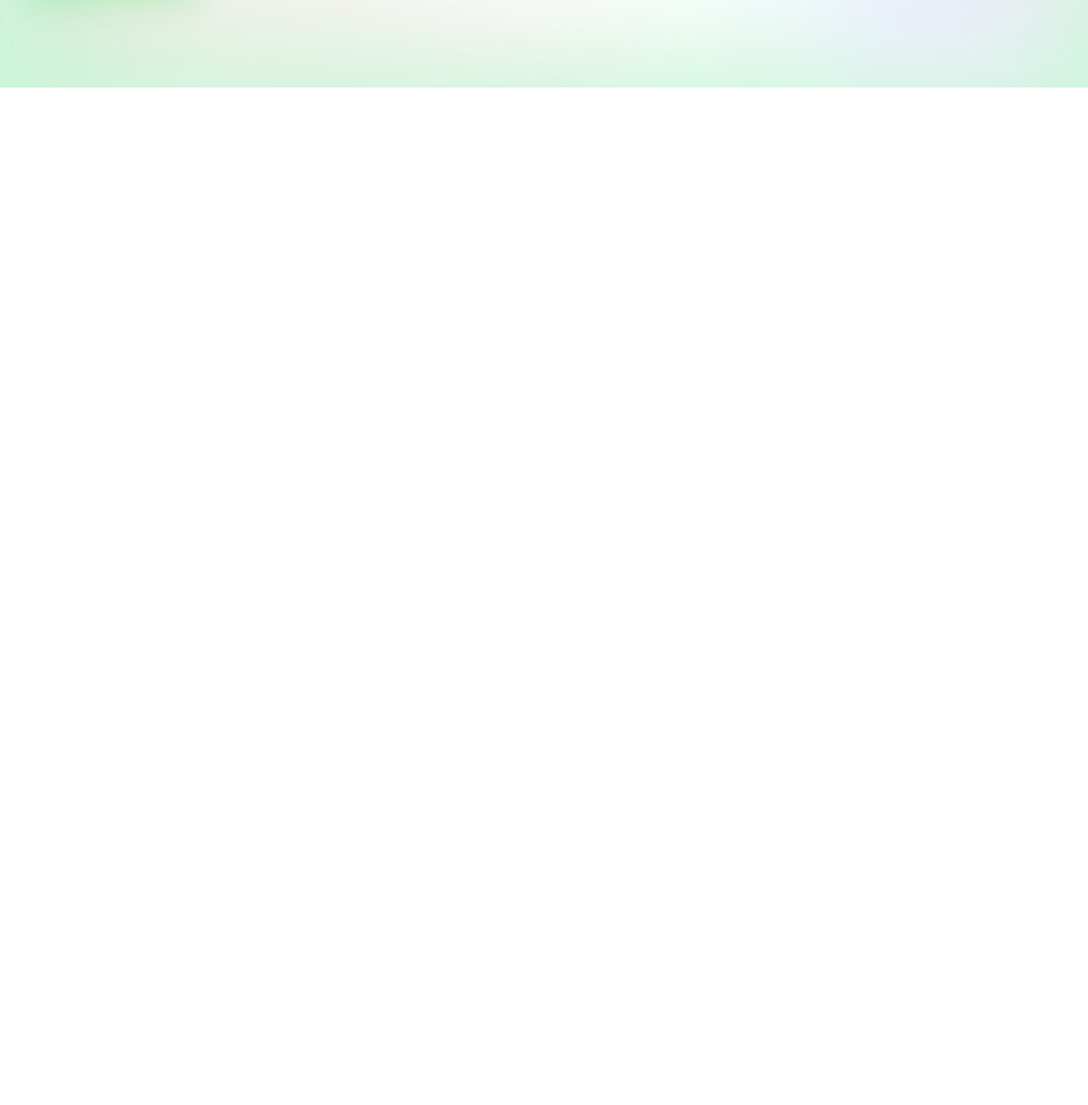
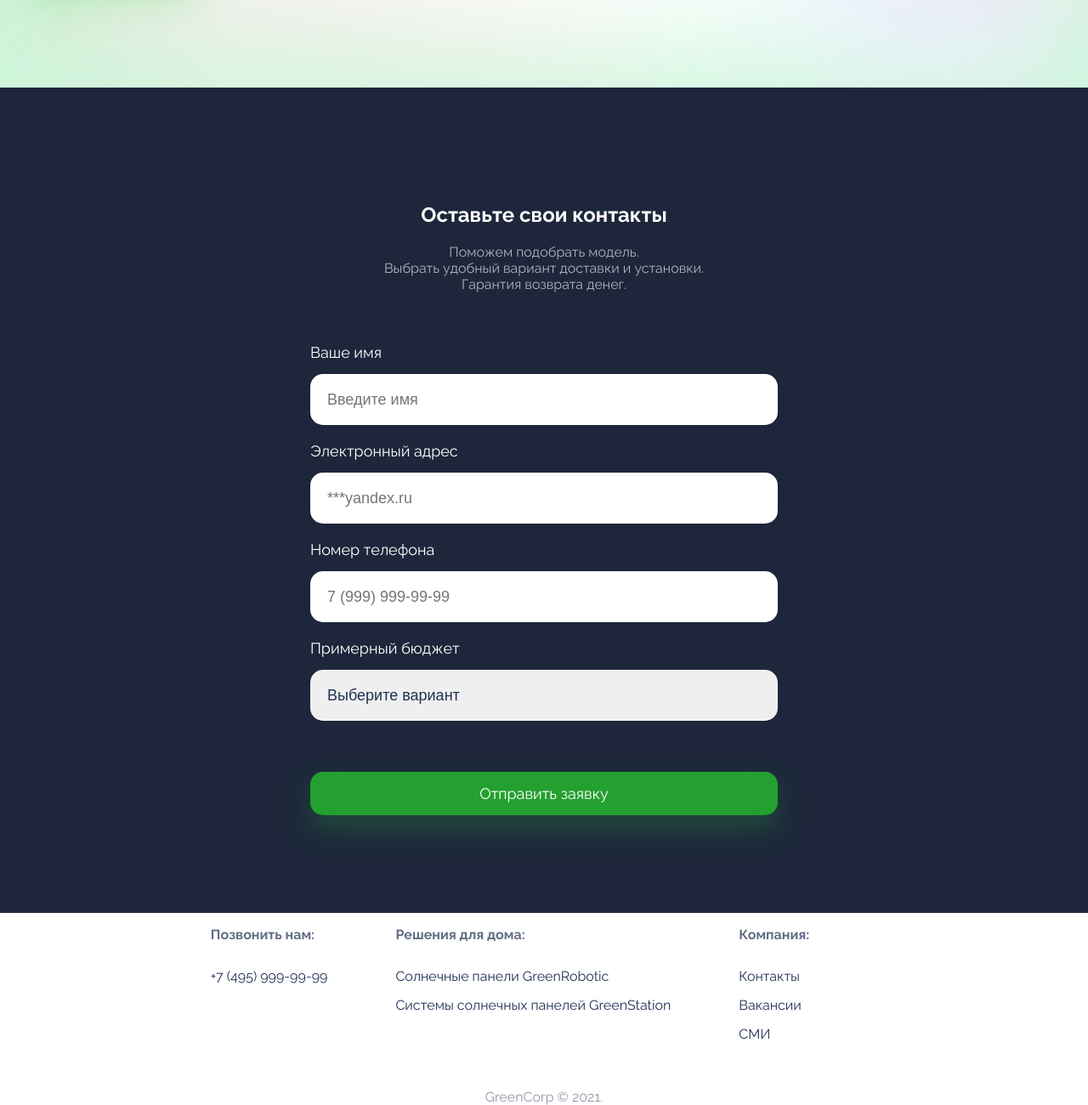
Before and after one commit to DenYatsun/green-corp-landing, a plain HTML site: page index.html in a window 1280 px wide. Shown: the part 718-2018 px from the top of the page at 85% size. Before the commit the page ends 821 px from the top, so only its background shows below. Drawn offline with Linux system fonts and the light colour scheme.

Commit message:
Вторая версия проекта

```diff
--- a/index.html
+++ b/index.html
@@ -24,5 +24,63 @@
     <img class="about__image" src="img/solar-panel.png">
   </div>
 </section>
+<section class="form">
+  <div class="form__container">
+    <h1>Оставьте свои контакты</h1>
+    <p>Поможем подобрать модель.<br> Выбрать удобный вариант доставки и установки.<br> Гарантия возврата денег.</p>
+    <form>
+      <div class="form__group">
+      <label for="name">Ваше имя</label>
+      <input type="text" placeholder="Введите имя" id="name">
+      </div>
+      <div class="form__group">
+      <label for="email">Электронный адрес</label>
+      <input type="email" placeholder="***yandex.ru" id="email">
+      </div>
+      <div class="form__group">
+      <label for="phone">Номер телефона</label>
+      <input type="tel" placeholder="7 (999) 999-99-99" id="phone">
+      </div>
+      <div class="form__group">
+      <label for="budget">Примерный бюджет</label>
+      <select id="budget">
+        <option>Выберите вариант</option>
+        <option value="10-30">10 000Р - 30 000Р</option>
+        <option value="30-60">30 000Р - 60 000Р</option>
+        <option value="60-100">60 000Р - 100 000Р</option>
+        <option value="100+">100 000Р</option>
+      </select>
+     </div>
+    <button type="submit" class="form__submit">Отправить заявку</button>
+  </form>
+</div>
+</section>
+<footer>
+<div class="footer__container">
+  <div class="footer__group">
+    <h3>Позвонить нам:</h3>
+    <div class="footer__links">
+      <a href="tel:74959999999">+7 (495) 999-99-99</a>
+    </div>
+  </div>
+  <div class="footer__group">
+    <h3>Решения для дома:</h3>
+    <div class="footer__links">
+      <a href="#">Солнечные панели GreenRobotic</a>
+      <a href="#">Системы солнечных панелей GreenStation</a>
+    </div>
+  </div>
+  <div class="footer__group">
+    <h3>Компания:</h3>
+    <div class="footer__links">
+      <a href="#">Контакты</a>
+      <a href="#">Вакансии</a>
+      <a href="#">СМИ</a>
+    </div>
+  </div>
+</div>
+
+<div class="footer__copyright">GreenCorp © 2021.</div>
+</footer>
 </body>
 </html>
--- a/main.css
+++ b/main.css
@@ -9,6 +9,7 @@
     font-family: 'Raleway', sans-serif;
     color: #213053;
     margin: 0;
+
   }
 
 .header__logo {
@@ -78,3 +79,122 @@
 .about__info {
     max-width: 550px;
   }
+
+.form__container {
+    width: 550px;
+  }
+.form {
+  background-color: #1D263A;
+  color: #fff;
+  padding-top: 115px;
+  padding-bottom: 115px;
+  text-align: center;
+  display: flex;
+  justify-content: center;
+}
+.form h1{
+  size: 48px;
+}
+.form p{
+  size: 18px;
+  opacity: 0.65;
+}
+
+.form__group {
+  display: flex;
+  flex-direction: column;
+  text-align: left;
+}
+
+.form form {
+  display: grid;
+  grid-gap: 20px;
+  margin-top: 60px;
+}
+
+.form label {
+  font-size: 18px;
+  font-weight: 600px;
+  margin-bottom: 15px;
+}
+
+.form input {
+  font-size: 18px;
+  color: #213053;
+  height: 60px;
+  padding-top: 0;
+  padding-bottom: 0;
+  padding-left: 20px;
+  padding-right: 20px;
+  border-radius: 15px;
+  border: none;
+}
+
+.form__submit {
+  font-size: 18px;
+  font-weight: 600px;
+  margin-top: 40px;
+}
+
+select {
+  appearance: none;
+}
+
+input {
+  outline: none;
+}
+
+button:hover {
+  background-color: #f6980c;
+  box-shadow: 0 16px 36px rgba(246 152 12 / 20%);
+  transition: background-color 0.3s ease-in;
+}
+
+
+.form select {
+  font-size: 18px;
+  color: #213053;
+  height: 60px;
+  padding-top: 0;
+  padding-bottom: 0;
+  padding-left: 20px;
+  padding-right: 20px;
+  border-radius: 15px;
+  border: none;
+}
+
+.footer {
+  margin: 90px 20px 90px 20px;
+  font-size: 16px;
+  font-weight: 600;
+}
+
+.footer__container {
+  display: flex;
+  justify-content: center;
+}
+
+.footer__copyright {
+margin-top: 40px;
+text-align: center;
+opacity: 0.5;
+}
+
+.footer__group {
+  margin-right: 80px;
+}
+
+h3 {
+  font-size: 16px;
+  opacity: 0.7;
+  margin-bottom: 30px;
+}
+
+.footer__links {
+  display:flex;
+  flex-direction: column;
+}
+
+a {
+  padding-bottom:15px;
+}
```
